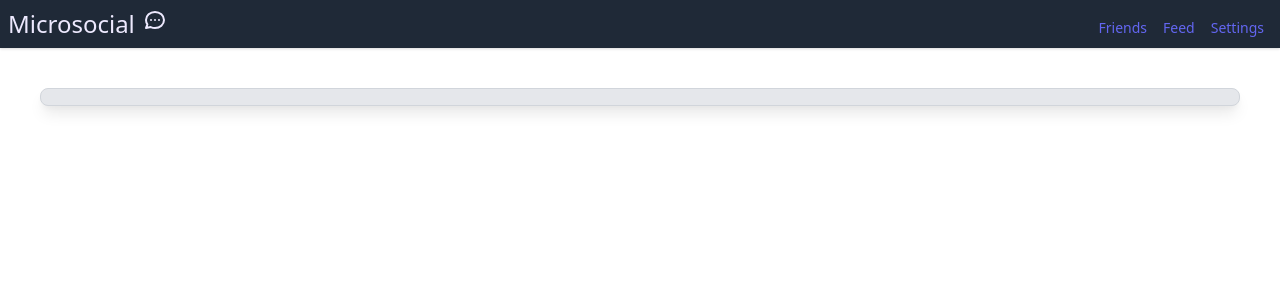
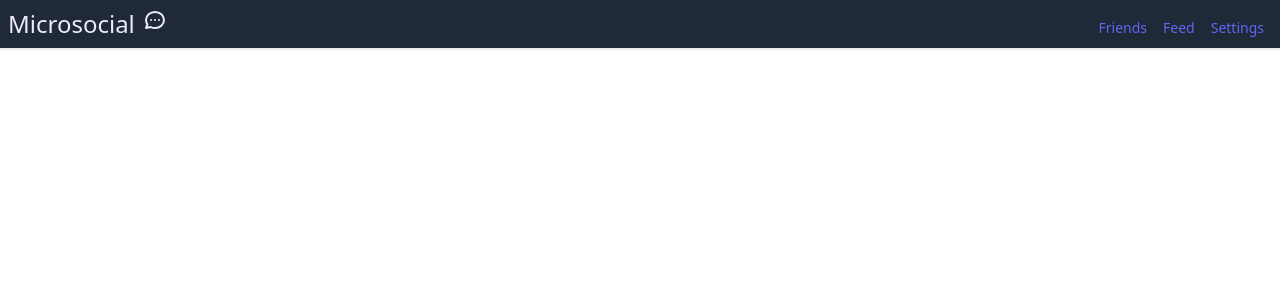
Before and after one commit to Gingerbreadfork/microsocial, a Svelte app in the folder svelte/: page / in a window 1280 px wide. Shown: the top 300 px of the page. Built offline with nearby package versions, Linux system fonts and the light colour scheme; no server answers.

Commit message:
Stop importing tailwind in every component

```diff
--- a/svelte/src/App.svelte
+++ b/svelte/src/App.svelte
@@ -1,4 +1,5 @@
 <script>
+    import "./lib/TailwindCSS.svelte";
     import ManageFriends from "./components/ManageFriends.svelte";
     import Feed from "./components/Feed.svelte";
     import Profile from "./components/Profile.svelte";
--- a/svelte/src/components/Feed.svelte
+++ b/svelte/src/components/Feed.svelte
@@ -1,5 +1,4 @@
 <script>
-    import "../lib/TailwindCSS.svelte";
     import { onMount, onDestroy } from "svelte";
 
     let hostAccessKey = "";
@@ -42,6 +41,7 @@
             body: JSON.stringify(contentToPost),
         });
         var postResult = await postResp.json();
+        newPost = "";
     };
 
     const getFeed = async () => {
--- a/svelte/src/components/ManageFriends.svelte
+++ b/svelte/src/components/ManageFriends.svelte
@@ -1,5 +1,4 @@
 <script>
-    import "../lib/TailwindCSS.svelte";
     import { onMount, onDestroy } from "svelte";
 
     let hostAccessKey = "";
--- a/svelte/src/components/Preferences.svelte
+++ b/svelte/src/components/Preferences.svelte
@@ -1,5 +1,4 @@
 <script>
-    import "../lib/TailwindCSS.svelte";
     import { onMount, onDestroy } from "svelte";
 
     let hostAccessKey = "";
--- a/svelte/src/components/Profile.svelte
+++ b/svelte/src/components/Profile.svelte
@@ -1,5 +1,4 @@
 <script>
-    import "../lib/TailwindCSS.svelte";
     import { onMount, onDestroy } from "svelte";
 
     let hostAccessKey = "";
@@ -44,17 +43,17 @@
     {#if hostUsername != ""}
         <h2 class="text-2xl pt-4 pb-2">{hostUsername}'s Profile</h2>
     {/if}
-    <div
-        class="border border-gray-300 p-2 grid grid-cols-1 gap-2 bg-gray-200 shadow-lg rounded-lg"
-    >
-        {#if myKeyLoaded}
-            {#if myNameLoaded}
+    {#if myKeyLoaded}
+        {#if myNameLoaded}
+            <div
+                class="border border-gray-300 p-2 grid grid-cols-1 gap-2 bg-gray-200 shadow-lg rounded-lg"
+            >
                 <p><b>Access Key:</b> {hostAccessKey}</p>
                 <p><b>Name:</b> {hostUsername}</p>
                 <p><b>Bridge:</b> {hostBridge}</p>
-            {/if}
+            </div>
         {/if}
-    </div>
+    {/if}
     {#if myBioLoaded}
         <h2 class="text-2xl pt-4 pb-2">Bio</h2>
         <div
```
